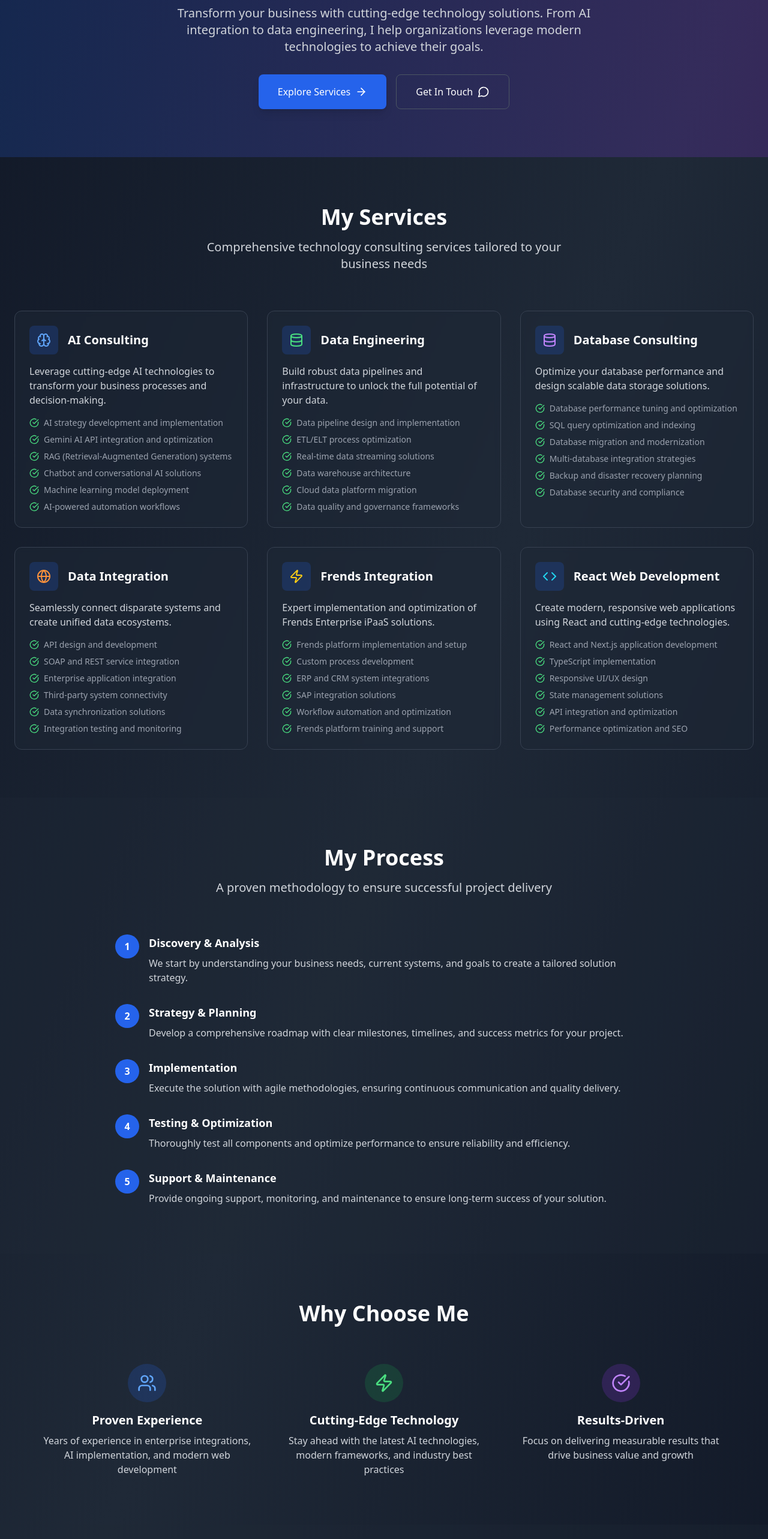
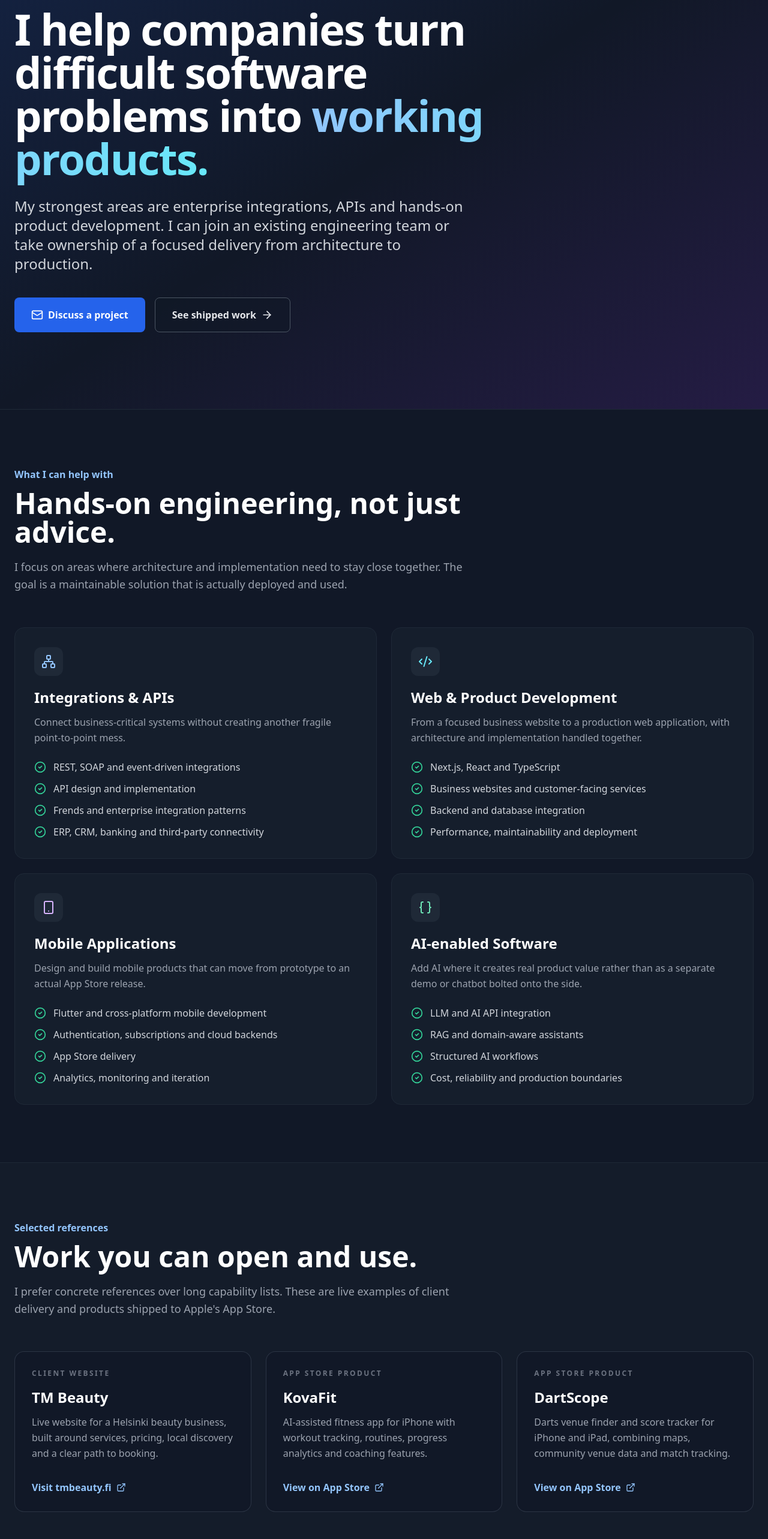
Before and after one commit to vieteri/viet-tran-portfolio, a Next.js app: page /consulting in a window 1280 px wide. Shown: the part 220-2786 px from the top of the page at 60% size. Built offline with nearby package versions, Linux system fonts and the light colour scheme.

Commit message:
feat: rebuild consulting page around concrete services and references

```diff
--- a/src/app/consulting/page.tsx
+++ b/src/app/consulting/page.tsx
@@ -1,304 +1,235 @@
 import React from "react";
+import Link from "next/link";
 import {
-  Brain,
-  Database,
-  Globe,
-  Code,
-  Zap,
-  Users,
-  CheckCircle,
   ArrowRight,
+  Braces,
+  CheckCircle2,
+  Cloud,
+  Code2,
+  ExternalLink,
   Mail,
+  Network,
+  Smartphone,
+} from "lucide-react";
 
-  MessageCircle
-} from 'lucide-react';
+const services = [
+  {
+    icon: <Network className="w-6 h-6 text-blue-300" />,
+    title: "Integrations & APIs",
+    description: "Connect business-critical systems without creating another fragile point-to-point mess.",
+    items: [
+      "REST, SOAP and event-driven integrations",
+      "API design and implementation",
+      "Frends and enterprise integration patterns",
+      "ERP, CRM, banking and third-party connectivity",
+    ],
+  },
+  {
+    icon: <Code2 className="w-6 h-6 text-cyan-300" />,
+    title: "Web & Product Development",
+    description: "From a focused business website to a production web application, with architecture and implementation handled together.",
+    items: [
+      "Next.js, React and TypeScript",
+      "Business websites and customer-facing services",
+      "Backend and database integration",
+      "Performance, maintainability and deployment",
+    ],
+  },
+  {
+    icon: <Smartphone className="w-6 h-6 text-purple-300" />,
+    title: "Mobile Applications",
+    description: "Design and build mobile products that can move from prototype to an actual App Store release.",
+    items: [
+      "Flutter and cross-platform mobile development",
+      "Authentication, subscriptions and cloud backends",
+      "App Store delivery",
+      "Analytics, monitoring and iteration",
+    ],
+  },
+  {
+    icon: <Braces className="w-6 h-6 text-emerald-300" />,
+    title: "AI-enabled Software",
+    description: "Add AI where it creates real product value rather than as a separate demo or chatbot bolted onto the side.",
+    items: [
+      "LLM and AI API integration",
+      "RAG and domain-aware assistants",
+      "Structured AI workflows",
+      "Cost, reliability and production boundaries",
+    ],
+  },
+];
 
-interface ServiceProps {
-  icon: React.ReactNode;
-  title: string;
-  description: string;
-  features: string[];
-}
-
-const ServiceCard: React.FC<ServiceProps> = ({ icon, title, description, features }) => (
-  <div className="bg-gray-800/50 backdrop-blur-sm border border-gray-700 rounded-xl p-6 hover:border-blue-500/50 transition-all duration-300 hover:transform hover:scale-105">
-    <div className="flex items-center mb-4">
-      <div className="p-3 bg-blue-600/20 rounded-lg mr-4">
-        {icon}
-      </div>
-      <h3 className="text-xl font-semibold text-white">{title}</h3>
-    </div>
-    <p className="text-gray-300 mb-4">{description}</p>
-    <ul className="space-y-2">
-      {features.map((feature, index) => (
-        <li key={index} className="flex items-center text-sm text-gray-400">
-          <CheckCircle className="w-4 h-4 text-green-400 mr-2 flex-shrink-0" />
-          {feature}
-        </li>
-      ))}
-    </ul>
-  </div>
-);
-
-const ProcessStep = ({ number, title, description }: { number: number; title: string; description: string }) => (
-  <div className="flex items-start space-x-4">
-    <div className="flex-shrink-0">
-      <div className="w-10 h-10 bg-blue-600 rounded-full flex items-center justify-center text-white font-bold">
-        {number}
-      </div>
-    </div>
-    <div>
-      <h4 className="text-lg font-semibold text-white mb-2">{title}</h4>
-      <p className="text-gray-300">{description}</p>
-    </div>
-  </div>
-);
+const references = [
+  {
+    title: "TM Beauty",
+    eyebrow: "Client website",
+    description: "Live website for a Helsinki beauty business, built around services, pricing, local discovery and a clear path to booking.",
+    href: "https://tmbeauty.fi/",
+    linkLabel: "Visit tmbeauty.fi",
+  },
+  {
+    title: "KovaFit",
+    eyebrow: "App Store product",
+    description: "AI-assisted fitness app for iPhone with workout tracking, routines, progress analytics and coaching features.",
+    href: "https://apps.apple.com/app/id6758958067",
+    linkLabel: "View on App Store",
+  },
+  {
+    title: "DartScope",
+    eyebrow: "App Store product",
+    description: "Darts venue finder and score tracker for iPhone and iPad, combining maps, community venue data and match tracking.",
+    href: "https://apps.apple.com/app/id6760133199",
+    linkLabel: "View on App Store",
+  },
+];
 
 export default function Consulting() {
-  const services: ServiceProps[] = [
-    {
-      icon: <Brain className="w-6 h-6 text-blue-400" />,
-      title: "AI Consulting",
-      description: "Leverage cutting-edge AI technologies to transform your business processes and decision-making.",
-      features: [
-        "AI strategy development and implementation",
-        "Gemini AI API integration and optimization",
-        "RAG (Retrieval-Augmented Generation) systems",
-        "Chatbot and conversational AI solutions",
-        "Machine learning model deployment",
-        "AI-powered automation workflows"
-      ]
-    },
-    {
-      icon: <Database className="w-6 h-6 text-green-400" />,
-      title: "Data Engineering",
-      description: "Build robust data pipelines and infrastructure to unlock the full potential of your data.",
-      features: [
-        "Data pipeline design and implementation",
-        "ETL/ELT process optimization",
-        "Real-time data streaming solutions",
-        "Data warehouse architecture",
-        "Cloud data platform migration",
-        "Data quality and governance frameworks"
-      ]
-    },
-    {
-      icon: <Database className="w-6 h-6 text-purple-400" />,
-      title: "Database Consulting",
-      description: "Optimize your database performance and design scalable data storage solutions.",
-      features: [
-        "Database performance tuning and optimization",
-        "SQL query optimization and indexing",
-        "Database migration and modernization",
-        "Multi-database integration strategies",
-        "Backup and disaster recovery planning",
-        "Database security and compliance"
-      ]
-    },
-    {
-      icon: <Globe className="w-6 h-6 text-orange-400" />,
-      title: "Data Integration",
-      description: "Seamlessly connect disparate systems and create unified data ecosystems.",
-      features: [
-        "API design and development",
-        "SOAP and REST service integration",
-        "Enterprise application integration",
-        "Third-party system connectivity",
-        "Data synchronization solutions",
-        "Integration testing and monitoring"
-      ]
-    },
-    {
-      icon: <Zap className="w-6 h-6 text-yellow-400" />,
-      title: "Frends Integration",
-      description: "Expert implementation and optimization of Frends Enterprise iPaaS solutions.",
-      features: [
-        "Frends platform implementation and setup",
-        "Custom process development",
-        "ERP and CRM system integrations",
-        "SAP integration solutions",
-        "Workflow automation and optimization",
-        "Frends platform training and support"
-      ]
-    },
-    {
-      icon: <Code className="w-6 h-6 text-cyan-400" />,
-      title: "React Web Development",
-      description: "Create modern, responsive web applications using React and cutting-edge technologies.",
-      features: [
-        "React and Next.js application development",
-        "TypeScript implementation",
-        "Responsive UI/UX design",
-        "State management solutions",
-        "API integration and optimization",
-        "Performance optimization and SEO"
-      ]
-    }
-  ];
-
-  const processSteps = [
-    {
-      title: "Discovery & Analysis",
-      description: "We start by understanding your business needs, current systems, and goals to create a tailored solution strategy."
-    },
-    {
-      title: "Strategy & Planning",
-      description: "Develop a comprehensive roadmap with clear milestones, timelines, and success metrics for your project."
-    },
-    {
-      title: "Implementation",
-      description: "Execute the solution with agile methodologies, ensuring continuous communication and quality delivery."
-    },
-    {
-      title: "Testing & Optimization",
-      description: "Thoroughly test all components and optimize performance to ensure reliability and efficiency."
-    },
-    {
-      title: "Support & Maintenance",
-      description: "Provide ongoing support, monitoring, and maintenance to ensure long-term success of your solution."
-    }
-  ];
-
   return (
-    <div className="min-h-screen bg-gradient-to-br from-gray-900 via-gray-800 to-gray-900">
-      {/* Hero Section */}
-      <div className="relative overflow-hidden">
-        <div className="absolute inset-0 bg-gradient-to-r from-blue-600/20 to-purple-600/20"></div>
-        <div className="relative max-w-7xl mx-auto px-6 py-20">
-          <div className="text-center">
-            <h1 className="text-5xl md:text-6xl font-bold text-white mb-6">
-              Expert <span className="text-transparent bg-clip-text bg-gradient-to-r from-blue-400 to-purple-400">Consulting</span> Services
+    <div className="min-h-screen bg-gray-900 text-white">
+      <section className="relative overflow-hidden border-b border-gray-800">
+        <div className="absolute inset-0 bg-gradient-to-br from-blue-600/15 via-transparent to-purple-600/15" />
+        <div className="relative max-w-7xl mx-auto px-6 py-24 md:py-32">
+          <div className="max-w-4xl">
+            <p className="text-sm uppercase tracking-[0.24em] text-blue-300 font-semibold mb-5">
+              Software consulting · Helsinki / remote
+            </p>
+            <h1 className="text-5xl md:text-7xl font-bold tracking-tight leading-tight mb-7">
+              I help companies turn difficult software problems into
+              <span className="text-transparent bg-clip-text bg-gradient-to-r from-blue-300 to-cyan-300"> working products.</span>
             </h1>
-            <p className="text-xl text-gray-300 mb-8 max-w-3xl mx-auto">
-              Transform your business with cutting-edge technology solutions. From AI integration to data engineering,
-              I help organizations leverage modern technologies to achieve their goals.
+            <p className="text-xl md:text-2xl text-gray-300 leading-relaxed max-w-3xl mb-10">
+              My strongest areas are enterprise integrations, APIs and hands-on product development.
+              I can join an existing engineering team or take ownership of a focused delivery from architecture to production.
             </p>
-            <div className="flex flex-col sm:flex-row gap-4 justify-center">
+            <div className="flex flex-col sm:flex-row gap-4">
               <a
-                href="#services"
-                className="inline-flex items-center px-8 py-4 bg-blue-600 text-white rounded-lg hover:bg-blue-700 transition-colors duration-200 shadow-lg"
+                href="mailto:it@viet.fi"
+                className="inline-flex items-center justify-center px-7 py-4 rounded-lg bg-blue-600 hover:bg-blue-500 transition-colors font-semibold"
               >
-                Explore Services
-                <ArrowRight className="w-5 h-5 ml-2" />
+                <Mail className="w-5 h-5 mr-2" />
+                Discuss a project
               </a>
               <a
-                href="#contact"
-                className="inline-flex items-center px-8 py-4 border border-gray-600 text-white rounded-lg hover:border-blue-500 hover:bg-blue-500/10 transition-all duration-200"
+                href="#references"
+                className="inline-flex items-center justify-center px-7 py-4 rounded-lg border border-gray-600 hover:border-gray-400 bg-gray-900/50 transition-colors font-semibold text-gray-200"
               >
-                Get In Touch
-                <MessageCircle className="w-5 h-5 ml-2" />
+                See shipped work
+                <ArrowRight className="w-5 h-5 ml-2" />
               </a>
             </div>
           </div>
         </div>
-      </div>
+      </section>
 
-      {/* Services Section */}
-      <section id="services" className="py-20 px-6">
+      <section className="py-24 px-6">
         <div className="max-w-7xl mx-auto">
-          <div className="text-center mb-16">
-            <h2 className="text-4xl font-bold text-white mb-4">My Services</h2>
-            <p className="text-xl text-gray-300 max-w-2xl mx-auto">
-              Comprehensive technology consulting services tailored to your business needs
+          <div className="max-w-3xl mb-14">
+            <p className="text-blue-300 font-semibold mb-3">What I can help with</p>
+            <h2 className="text-4xl md:text-5xl font-bold mb-5">Hands-on engineering, not just advice.</h2>
+            <p className="text-lg text-gray-400 leading-relaxed">
+              I focus on areas where architecture and implementation need to stay close together.
+              The goal is a maintainable solution that is actually deployed and used.
             </p>
           </div>
 
-          <div className="grid grid-cols-1 md:grid-cols-2 lg:grid-cols-3 gap-8">
-            {services.map((service, index) => (
-              <ServiceCard key={index} {...service} />
+          <div className="grid md:grid-cols-2 gap-6">
+            {services.map((service) => (
+              <article key={service.title} className="rounded-2xl border border-gray-800 bg-gray-800/35 p-7 md:p-8">
+                <div className="w-12 h-12 rounded-xl bg-gray-800 flex items-center justify-center mb-5">
+                  {service.icon}
+                </div>
+                <h3 className="text-2xl font-bold mb-3">{service.title}</h3>
+                <p className="text-gray-400 leading-relaxed mb-6">{service.description}</p>
+                <ul className="space-y-3">
+                  {service.items.map((item) => (
+                    <li key={item} className="flex items-start text-gray-300">
+                      <CheckCircle2 className="w-5 h-5 text-emerald-400 mr-3 mt-0.5 flex-shrink-0" />
+                      <span>{item}</span>
+                    </li>
+                  ))}
+                </ul>
+              </article>
             ))}
           </div>
         </div>
       </section>
 
-      {/* Process Section */}
-      <section className="py-20 px-6 bg-gray-800/30">
-        <div className="max-w-4xl mx-auto">
-          <div className="text-center mb-16">
-            <h2 className="text-4xl font-bold text-white mb-4">My Process</h2>
-            <p className="text-xl text-gray-300">
-              A proven methodology to ensure successful project delivery
+      <section id="references" className="py-24 px-6 bg-gray-800/25 border-y border-gray-800">
+        <div className="max-w-7xl mx-auto">
+          <div className="max-w-3xl mb-14">
+            <p className="text-blue-300 font-semibold mb-3">Selected references</p>
+            <h2 className="text-4xl md:text-5xl font-bold mb-5">Work you can open and use.</h2>
+            <p className="text-lg text-gray-400 leading-relaxed">
+              I prefer concrete references over long capability lists. These are live examples of client delivery and products shipped to Apple&apos;s App Store.
             </p>
           </div>
 
-          <div className="space-y-8">
-            {processSteps.map((step, index) => (
-              <ProcessStep
-                key={index}
-                number={index + 1}
-                title={step.title}
-                description={step.description}
-              />
+          <div className="grid md:grid-cols-3 gap-6">
+            {references.map((reference) => (
+              <article key={reference.title} className="rounded-2xl border border-gray-700/70 bg-gray-900 p-7 flex flex-col">
+                <p className="text-xs uppercase tracking-[0.2em] text-gray-500 font-semibold mb-4">{reference.eyebrow}</p>
+                <h3 className="text-2xl font-bold mb-3">{reference.title}</h3>
+                <p className="text-gray-400 leading-relaxed mb-8 flex-grow">{reference.description}</p>
+                <a
+                  href={reference.href}
+                  target="_blank"
+                  rel="noopener noreferrer"
+                  className="inline-flex items-center text-blue-300 hover:text-blue-200 font-semibold"
+                >
+                  {reference.linkLabel}
+                  <ExternalLink className="w-4 h-4 ml-2" />
+                </a>
+              </article>
             ))}
           </div>
         </div>
       </section>
 
-      {/* Why Choose Me Section */}
-      <section className="py-20 px-6">
-        <div className="max-w-6xl mx-auto">
-          <div className="text-center mb-16">
-            <h2 className="text-4xl font-bold text-white mb-4">Why Choose Me</h2>
+      <section className="py-24 px-6">
+        <div className="max-w-7xl mx-auto grid lg:grid-cols-[1.1fr_0.9fr] gap-12 items-start">
+          <div>
+            <p className="text-blue-300 font-semibold mb-3">Good fit</p>
+            <h2 className="text-4xl font-bold mb-6">When bringing me in makes sense</h2>
+            <div className="space-y-5 text-lg text-gray-300">
+              <p>You have systems that need to communicate reliably, but the integration landscape is becoming difficult to maintain.</p>
+              <p>You need a senior hands-on developer who can reason about architecture and still implement the solution.</p>
+              <p>You want to get a web or mobile product from idea to a production release without building a large team first.</p>
+              <p>You are adding AI to an existing product and need practical engineering around data, APIs, reliability and cost.</p>
+            </div>
           </div>
 
-          <div className="grid grid-cols-1 md:grid-cols-3 gap-8">
-            <div className="text-center">
-              <div className="w-16 h-16 bg-blue-600/20 rounded-full flex items-center justify-center mx-auto mb-4">
-                <Users className="w-8 h-8 text-blue-400" />
-              </div>
-              <h3 className="text-xl font-semibold text-white mb-2">Proven Experience</h3>
-              <p className="text-gray-300">
-                Years of experience in enterprise integrations, AI implementation, and modern web development
+          <aside className="rounded-2xl border border-blue-500/25 bg-gradient-to-br from-blue-600/15 to-cyan-600/5 p-8">
+            <Cloud className="w-9 h-9 text-blue-300 mb-5" />
+            <h3 className="text-2xl font-bold mb-4">Small enough to move quickly.</h3>
+            <p className="text-gray-300 leading-relaxed mb-6">
+              I take selective engagements where I can work directly with the people who own the problem.
+              That keeps communication short and makes it easier to deliver useful software instead of process overhead.
             </p>
-            </div>
-
-            <div className="text-center">
-              <div className="w-16 h-16 bg-green-600/20 rounded-full flex items-center justify-center mx-auto mb-4">
-                <Zap className="w-8 h-8 text-green-400" />
-              </div>
-              <h3 className="text-xl font-semibold text-white mb-2">Cutting-Edge Technology</h3>
-              <p className="text-gray-300">
-                Stay ahead with the latest AI technologies, modern frameworks, and industry best practices
-              </p>
-            </div>
-
-            <div className="text-center">
-              <div className="w-16 h-16 bg-purple-600/20 rounded-full flex items-center justify-center mx-auto mb-4">
-                <CheckCircle className="w-8 h-8 text-purple-400" />
-              </div>
-              <h3 className="text-xl font-semibold text-white mb-2">Results-Driven</h3>
-              <p className="text-gray-300">
-                Focus on delivering measurable results that drive business value and growth
-              </p>
-            </div>
-          </div>
+            <a href="mailto:it@viet.fi" className="inline-flex items-center font-semibold text-blue-300 hover:text-blue-200">
+              it@viet.fi
+              <ArrowRight className="w-4 h-4 ml-2" />
+            </a>
+          </aside>
         </div>
       </section>
 
-      {/* Contact Section */}
-      <section id="contact" className="py-20 px-6 bg-gray-800/30">
+      <section className="py-20 px-6 bg-gray-800/25 border-t border-gray-800">
         <div className="max-w-4xl mx-auto text-center">
-          <h2 className="text-4xl font-bold text-white mb-4">Ready to Get Started?</h2>
-          <p className="text-xl text-gray-300 mb-8">
-            Let&apos;s discuss how I can help transform your business with technology
+          <h2 className="text-4xl md:text-5xl font-bold mb-5">Have a project in mind?</h2>
+          <p className="text-xl text-gray-400 mb-8">
+            Send me the problem, current stack and what you need to achieve. I&apos;ll tell you where I can add value.
           </p>
-
-          <div className="flex flex-col sm:flex-row gap-6 justify-center">
           <a
             href="mailto:it@viet.fi"
-              className="inline-flex items-center px-8 py-4 bg-blue-600 text-white rounded-lg hover:bg-blue-700 transition-colors duration-200 shadow-lg"
+            className="inline-flex items-center px-8 py-4 bg-blue-600 hover:bg-blue-500 rounded-lg transition-colors font-semibold"
           >
             <Mail className="w-5 h-5 mr-2" />
-              Email Me
+            Contact me
           </a>
-
-          </div>
-
-          <div className="mt-8 p-6 bg-gray-700/30 rounded-lg border border-gray-600">
-            <p className="text-gray-300 mb-2">
-              <strong className="text-white">Email:</strong> it@viet.fi
-            </p>
-
+          <div className="mt-7">
+            <Link href="/" className="text-gray-400 hover:text-white transition-colors">
+              Back to portfolio
+            </Link>
           </div>
         </div>
       </section>
```
Lines whose indentation alone changed are shown as unchanged.
